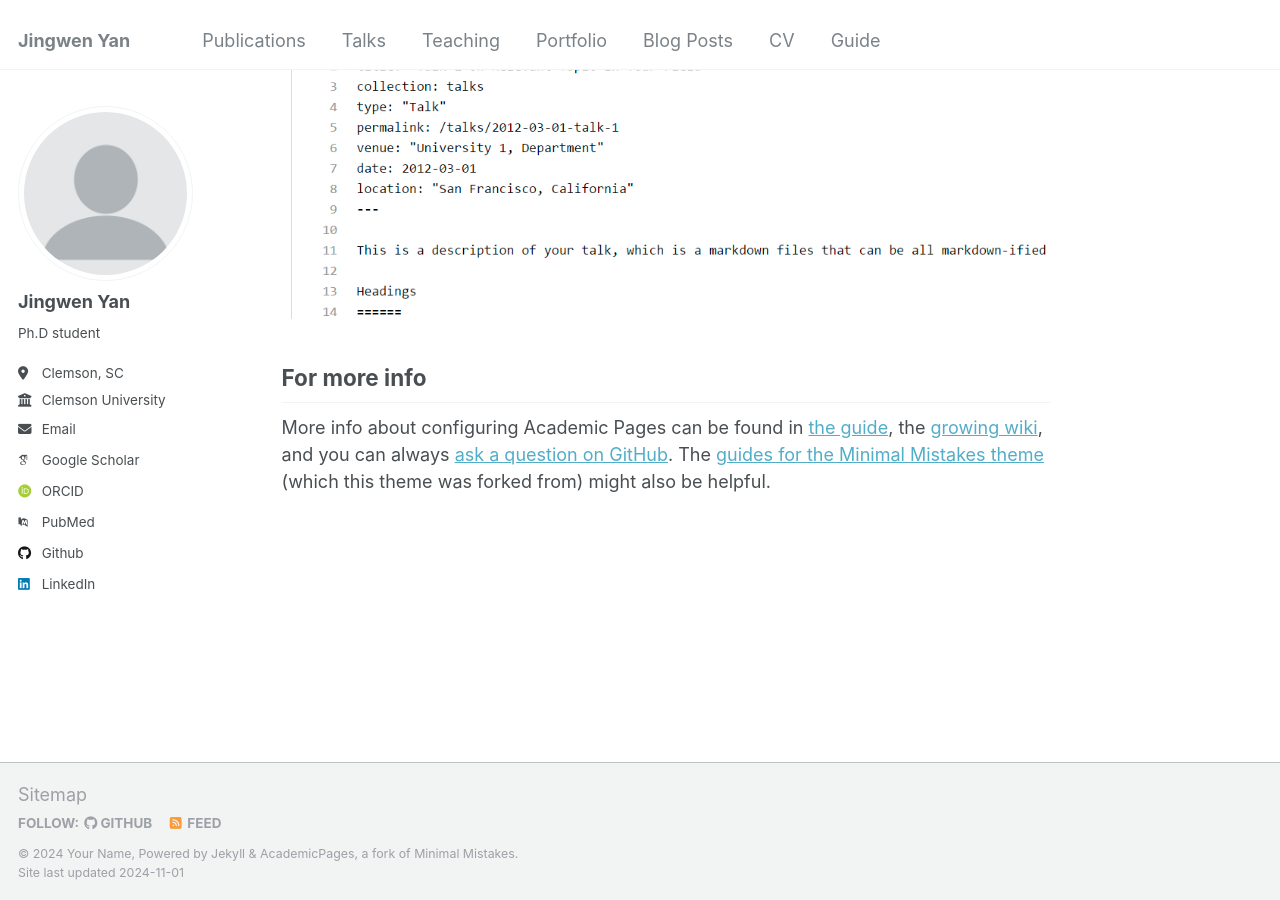
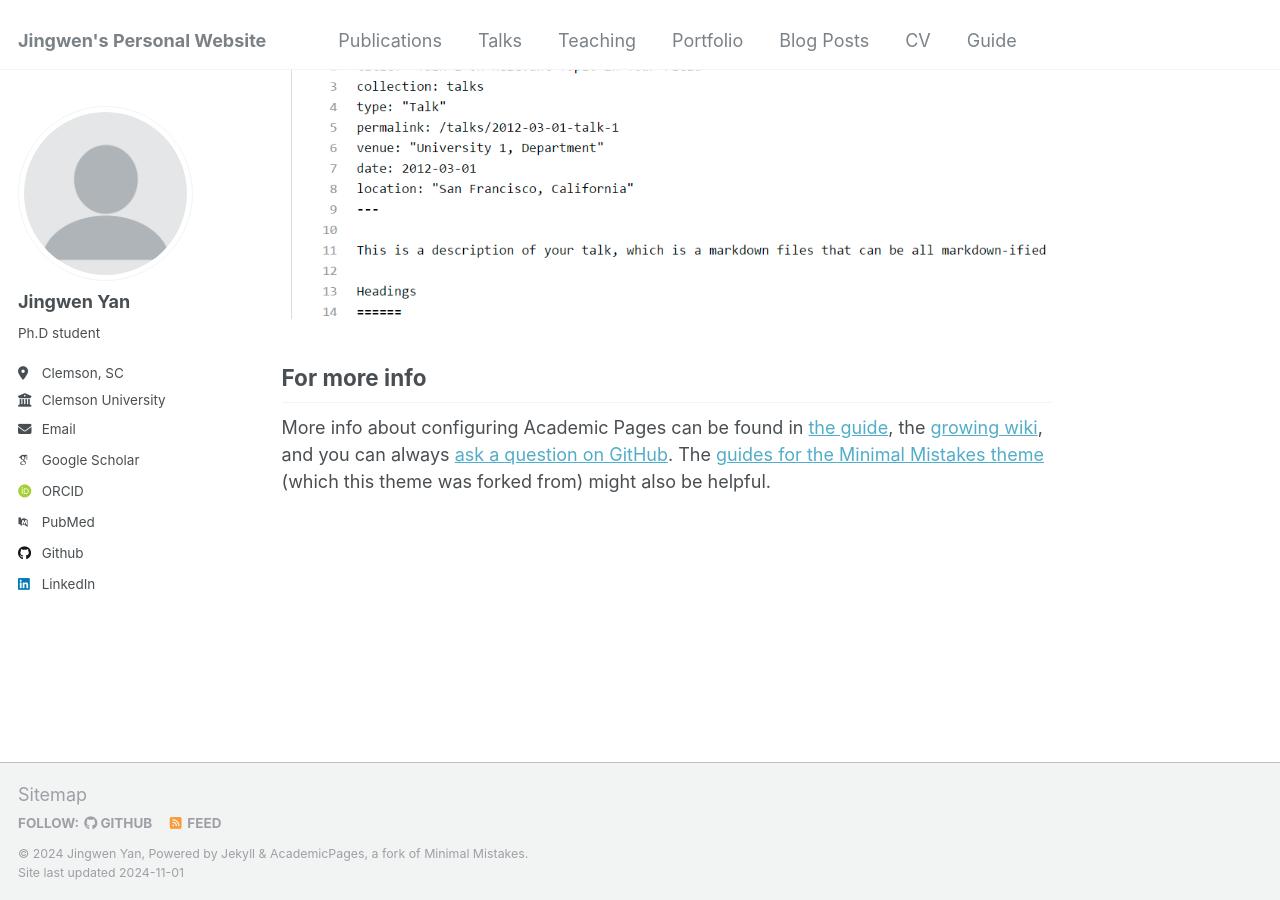
Before and after one commit to Yanjingwen111/Yanjingwen111.github.io, a Jekyll site: the page built from _pages/about.md, in a window 1280 px wide and 900 px high, scrolled down 2643 px. Built offline with Jekyll 4.4.1, drawn with Linux system fonts in a browser that asks for light colours; some web fonts are replaced.

Commit message:
Update _config.yml

```diff
--- a/_config.yml
+++ b/_config.yml
@@ -8,11 +8,11 @@
 
 # Basic Site Settings
 locale                   : "en-US"
-title                    : "Jingwen Yan"
+title                    : "Jingwen's Personal Website"
 title_separator          : "-"
-name                     : &name "Your Name"
+name                     : &name "Jingwen Yan"
 description              : &description "personal description"
-url                      : https://academicpages.github.io # the base hostname & protocol for your site e.g. "https://mmistakes.github.io"
+url                      : https://yanjingwen111.github.io/ # the base hostname & protocol for your site e.g. "https://mmistakes.github.io"
 baseurl                  : "" # the subpath of your site, e.g. "/blog"
 repository               : "https://github.com/Yanjingwen111"
 
```
